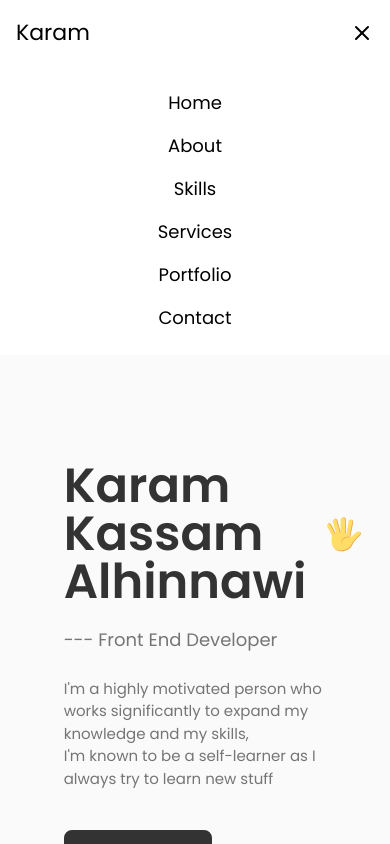
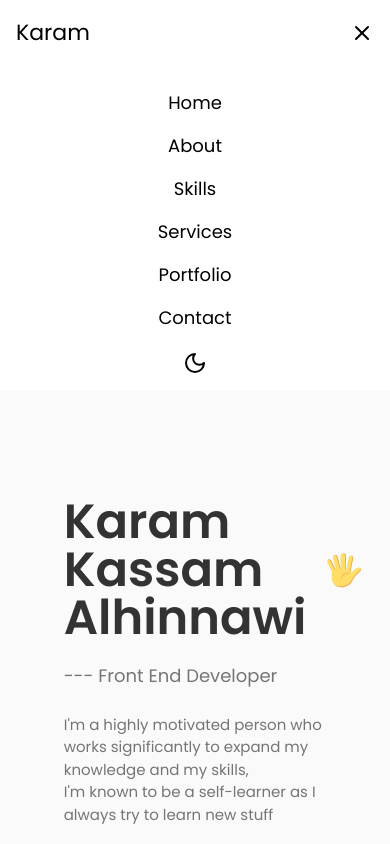
Before and after one commit to karam-Kassam-Alhinnawi/Karam-Portfolio, a React (Create React App) app: page / in a window 390 px wide. Both pictures are taken after a click on the button 362 px from the left and 32 px from the top of the page. Shown: the top 844 px of the page. Built offline with nearby package versions, Linux system fonts and the light colour scheme; some icons are missing.

Commit message:
fixed the navbar

```diff
--- a/src/Components/NavLinks.js
+++ b/src/Components/NavLinks.js
@@ -16,7 +16,7 @@ const navItems = [
 
 
 // Map over the navItems and make nav links
-const NavLinks = ({darkMode, setdarkMode}) => {
+const NavLinks = () => {
 
     return(
         <>
@@ -28,7 +28,7 @@ const NavLinks = ({darkMode, setdarkMode}) => {
     )
 }
 
-export default function Nav(){
+export default function Nav({darkMode, setdarkMode}){
     // Is open State for mobile nav
     const [isOpen, setIsOpen] = useState(false);
 
@@ -52,6 +52,8 @@ export default function Nav(){
      {isOpen && (
         <div className="flex basis-full flex-col items-center mt-8 text-black dark:text-white">
             <NavLinks/>
+        <button className="mt-3" onClick={() => setdarkMode(!darkMode)}>{darkMode ? <Sun/> : <Moon/>}</button>
+
           </div>
      )}
      </>
--- a/src/Components/Navbar.js
+++ b/src/Components/Navbar.js
@@ -1,6 +1,6 @@
 // import logo from "../assets/logo.png";
 import { useEffect, useState } from "react";
-import NavLinks from "./NavLinks";
+import Nav from "./NavLinks";
 import { Moon, Sun } from "lucide-react";
 
 
@@ -35,7 +35,7 @@ export default function Navbar({darkMode, setdarkMode}){
         <p className="text-[22px] text-black dark:text-white">Karam</p>
        </div>
 
-       <NavLinks darkMode={darkMode} setdarkMode={setdarkMode}/>
+       <Nav darkMode={darkMode} setdarkMode={setdarkMode}/>
 
       <button className="hidden md:flex" onClick={() => setdarkMode(!darkMode)}>{darkMode ? <Sun/> : <Moon/>}</button>
 
```
